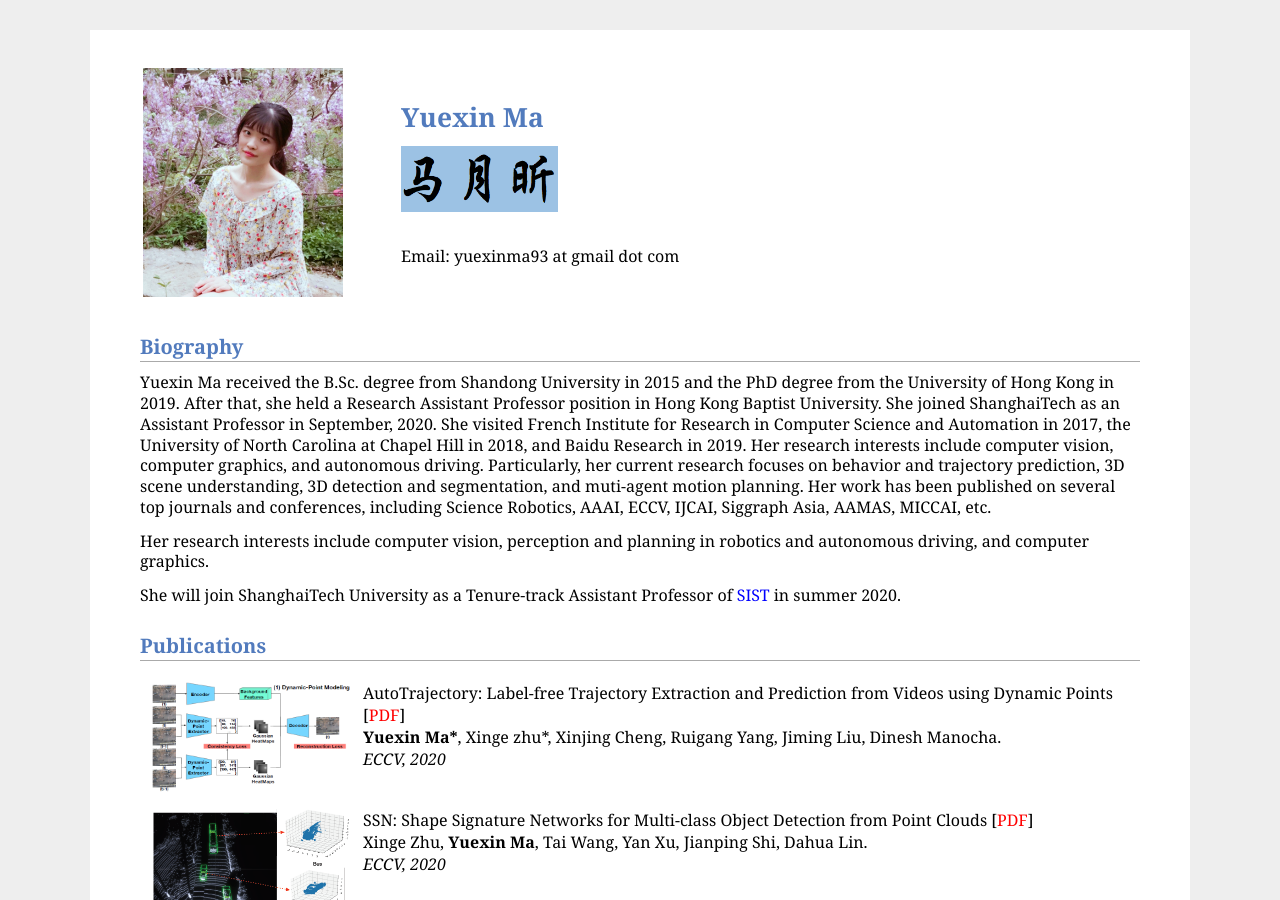
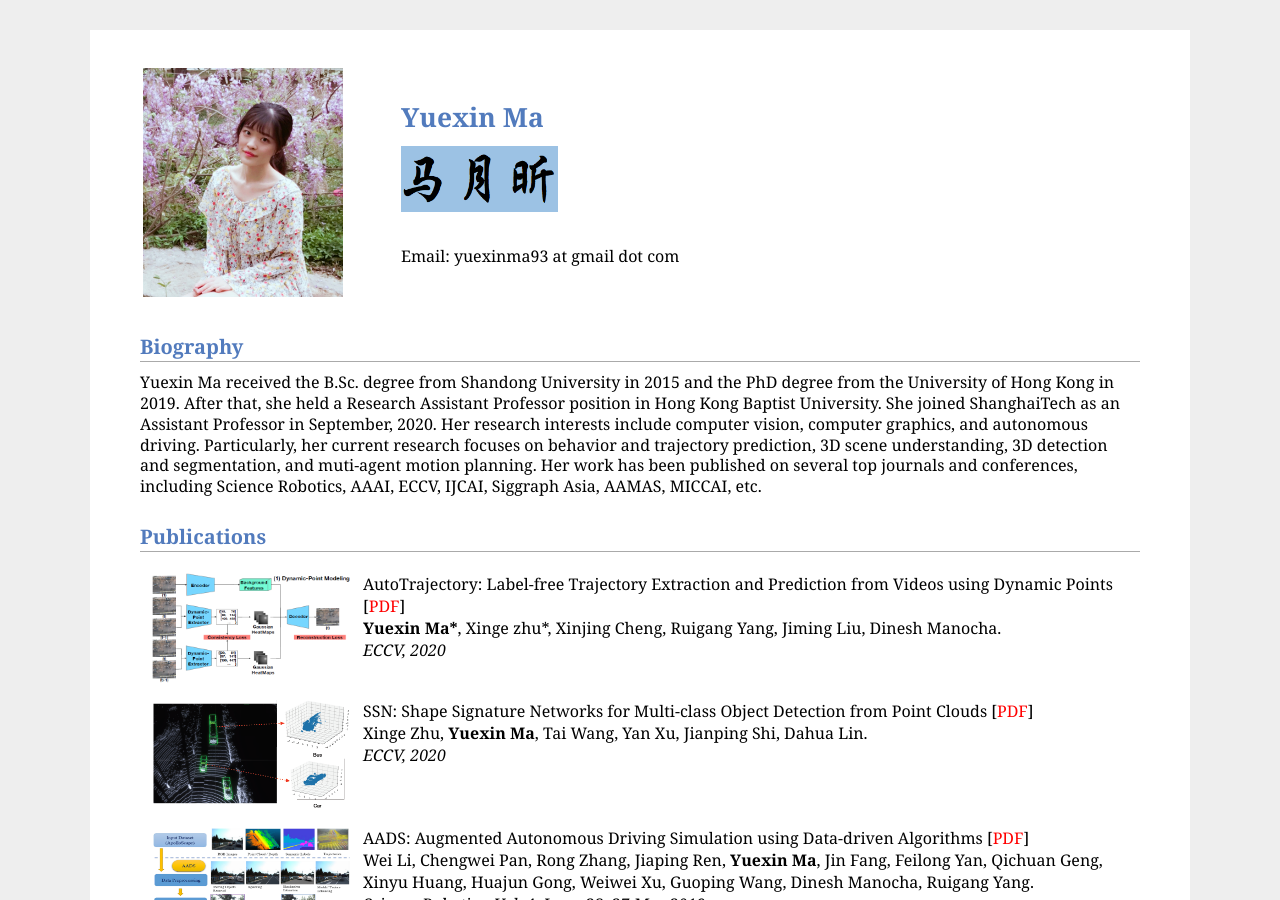
Before and after one commit to AshleyQTDS/AshleyQTDS.github.io, a Jekyll site: the page aboutme.html, which Jekyll copies as it is, in a window 1280 px wide and 900 px high. Built offline with Jekyll 4.4.1, drawn with Linux system fonts in a browser that asks for light colours; a script that is not in the unit is left out.

Commit message:
Update aboutme.html

```diff
--- a/aboutme.html
+++ b/aboutme.html
@@ -91,11 +91,9 @@
 
 <h2>Biography</h2>
 <p>
-	Yuexin Ma received the B.Sc. degree from Shandong University in 2015 and the PhD degree from the University of Hong Kong in 2019. After that, she held a Research Assistant Professor position in Hong Kong Baptist University. She joined ShanghaiTech as an Assistant Professor in September, 2020. She visited French Institute for Research in Computer Science and Automation in 2017, the University of North Carolina at Chapel Hill in 2018, and Baidu Research in 2019. Her research interests include computer vision, computer graphics, and autonomous driving. Particularly, her current research focuses on behavior and trajectory prediction, 3D scene understanding, 3D detection and segmentation, and muti-agent motion planning. Her work has been published on several top journals and conferences, including Science Robotics, AAAI, ECCV, IJCAI, Siggraph Asia, AAMAS, MICCAI, etc.
+	Yuexin Ma received the B.Sc. degree from Shandong University in 2015 and the PhD degree from the University of Hong Kong in 2019. After that, she held a Research Assistant Professor position in Hong Kong Baptist University. She joined ShanghaiTech as an Assistant Professor in September, 2020. Her research interests include computer vision, computer graphics, and autonomous driving. Particularly, her current research focuses on behavior and trajectory prediction, 3D scene understanding, 3D detection and segmentation, and muti-agent motion planning. Her work has been published on several top journals and conferences, including Science Robotics, AAAI, ECCV, IJCAI, Siggraph Asia, AAMAS, MICCAI, etc.
 </p>
-<p>Her research interests include computer vision, perception and planning in robotics and autonomous driving, and computer graphics.</p>
 
-<p>She will join ShanghaiTech University as a Tenure-track Assistant Professor of <a href="https://sist.shanghaitech.edu.cn/"><font color="blue">SIST</a></font> in summer 2020. </p>
 
 <!-- <p><font color="red">We are recruiting interns / full-time researchers in computer vision at SenseTime (Hong Kong or Shenzhen). If you are interested in, feel free to send your CV to my email.</font></p> -->
 
```
